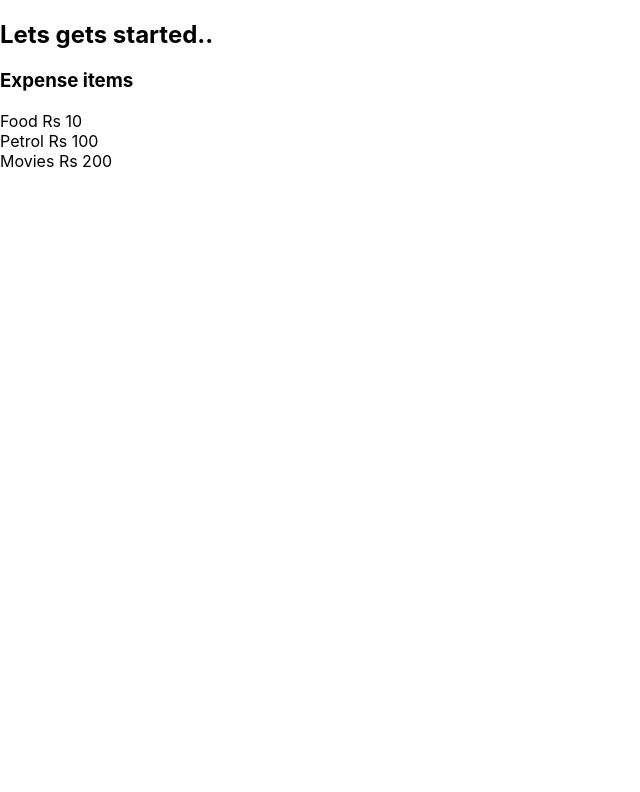
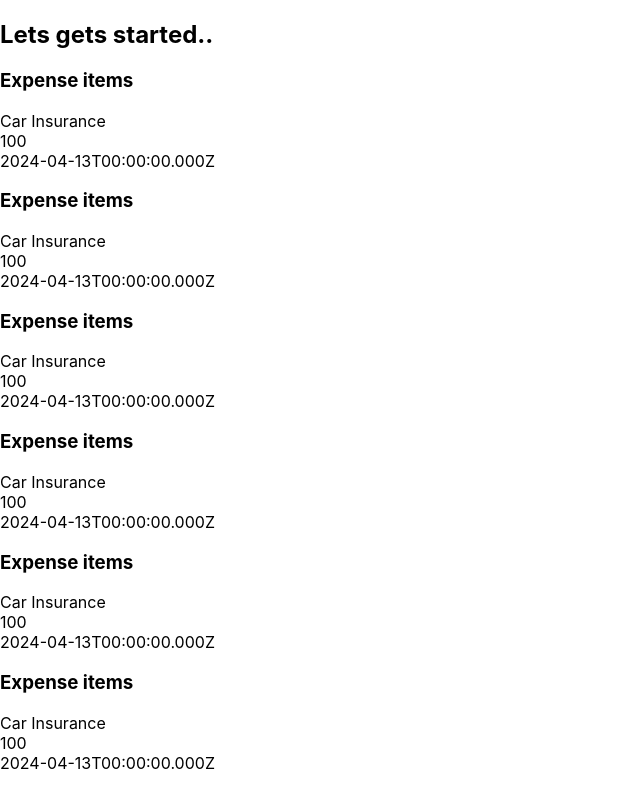
Before and after one commit to Chandan-MG/My-App, a React (Create React App) app: page / in a window 1280 px wide. Shown: the top 792 px of the page, without its empty margins (0-640 px from the left). Built offline with nearby package versions, Linux system fonts and the light colour scheme.

Commit message:
Passing data

```diff
--- a/src/App.js
+++ b/src/App.js
@@ -2,10 +2,30 @@
 import ExpenseItem from './Components/ExpenseItem';
 
 function App() {
+  const expences = [
+    { title: "Car Insurance",amount: 100, date: new Date(2024,3,13)},
+    { title: "Car Insurance",amount: 100, date: new Date(2024,3,13)},
+    { title: "Car Insurance",amount: 100, date: new Date(2024,3,13)},
+    { title: "Car Insurance",amount: 100, date: new Date(2024,3,13)},
+    { title: "Car Insurance",amount: 100, date: new Date(2024,3,13)},
+    { title: "Car Insurance",amount: 100, date: new Date(2024,3,13)},
+    { title: "Car Insurance",amount: 100, date: new Date(2024,3,13)},
+    { title: "Car Insurance",amount: 100, date: new Date(2024,3,13)}
+  ]
   return (
     <div>
         <h2>Lets gets started..</h2>
-        <ExpenseItem></ExpenseItem>
+        {
+          expences.map((expence,index)=>(
+            <ExpenseItem
+              key={index}
+              title={expence.title}
+              amount={expence.amount}
+              date={expence.date}
+            >
+            </ExpenseItem>
+          ))
+        }
     </div>
   );
 }
--- a/src/Components/ExpenseItem.js
+++ b/src/Components/ExpenseItem.js
@@ -1,10 +1,10 @@
-function ExpenseItem(){
+function ExpenseItem(props){
     return (
         <div>
             <div><h3>Expense items</h3></div>
-            <div>Food Rs 10</div>
-            <div>Petrol Rs 100</div>
-            <div>Movies Rs 200</div>
+            <div>{props.title}</div>
+            <div>{props.amount}</div>
+            <div>{props.date.toISOString()}</div>
         </div>
     )
 }
```
